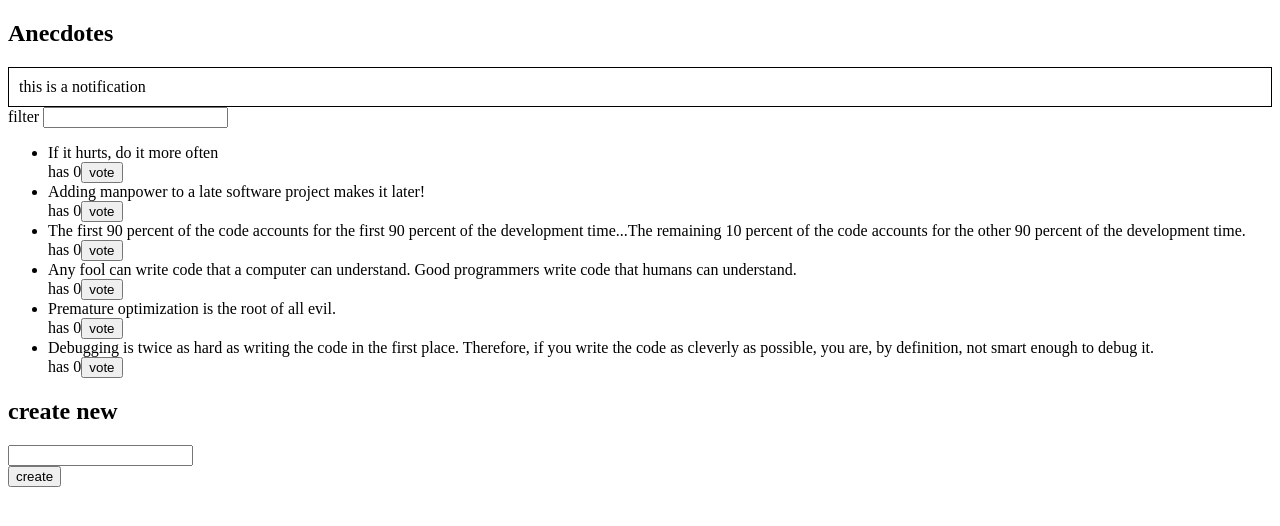
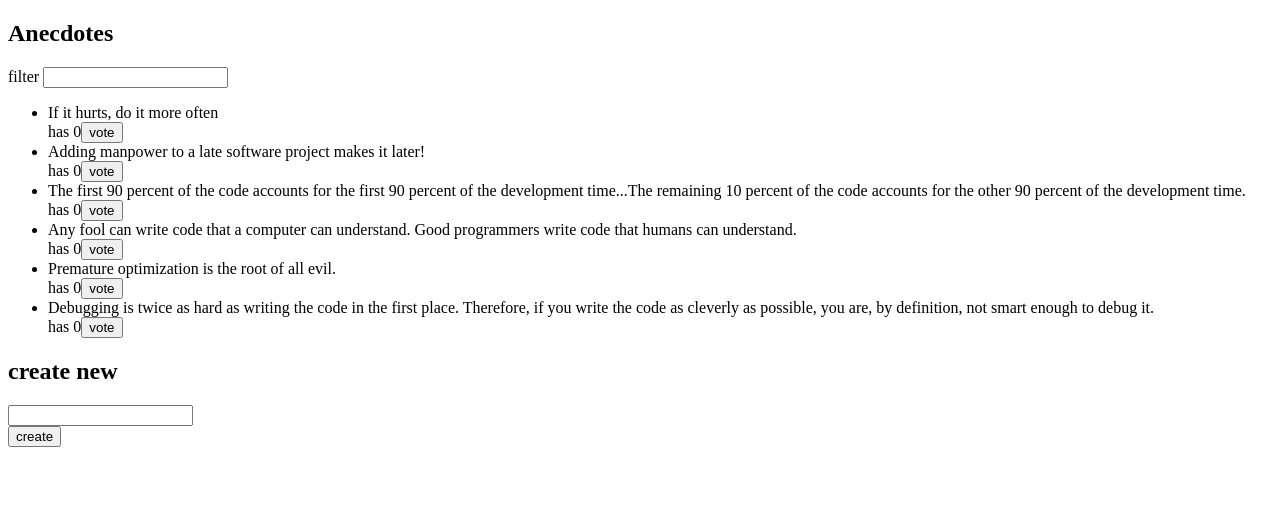
Before and after one commit to BradGrensewich/fullstackopen-exercises, a React (Vite) app in the folder 6/redux-anecdotes/: page / in a window 1280 px wide. Shown: the top 526 px of the page. Built offline with nearby package versions, Linux system fonts and the light colour scheme.

Commit message:
exercise 6.13

```diff
--- a/6/redux-anecdotes/src/components/AnecdoteForm.jsx
+++ b/6/redux-anecdotes/src/components/AnecdoteForm.jsx
@@ -1,5 +1,7 @@
 import { useDispatch } from 'react-redux';
+
 import { createAnecdote } from '../reducers/anecdoteReducer';
+import { setNotification } from '../reducers/notificationReducer';
 
 const AnecdoteForm = () => {
   const dispatch = useDispatch();
@@ -9,6 +11,8 @@ const AnecdoteForm = () => {
     const content = e.target.anecdote.value;
     e.target.anecdote.value = '';
     dispatch(createAnecdote(content));
+    dispatch(setNotification(`You added "${content}"`))
+
   };
   return (
     <form onSubmit={addAnecdote}>
--- a/6/redux-anecdotes/src/components/AnecdoteItem.jsx
+++ b/6/redux-anecdotes/src/components/AnecdoteItem.jsx
@@ -1,12 +1,15 @@
 /* eslint-disable react/prop-types */
 import { useDispatch } from 'react-redux';
+
 import { increaseVotesOf } from '../reducers/anecdoteReducer';
+import { setNotification } from '../reducers/notificationReducer';
 
 const AnecdoteItem = ({ anecdote }) => {
   const dispatch = useDispatch();
 
   const vote = (id) => {
     dispatch(increaseVotesOf(id));
+    dispatch(setNotification(`You voted "${anecdote.content}"`))
   };
   return (
     <li key={anecdote.id}>
--- a/6/redux-anecdotes/src/components/Notification.jsx
+++ b/6/redux-anecdotes/src/components/Notification.jsx
@@ -1,13 +1,20 @@
-import { useSelector } from 'react-redux';
+import { useSelector, useDispatch } from 'react-redux';
+
+import { removeNotification } from '../reducers/notificationReducer';
 
 const Notification = () => {
-  const notification = useSelector(state => state.notification);
+  const dispatch = useDispatch();
+  const message = useSelector((state) => state.notification);
   const style = {
     border: 'solid',
     padding: 10,
     borderWidth: 1,
   };
-  return <div style={style}>{notification}</div>;
+  if (message === '') {
+    return;
+  }
+  setTimeout(() => dispatch(removeNotification()), 5000);
+  return <div style={style}>{message}</div>;
 };
 
 export default Notification;
--- a/6/redux-anecdotes/src/reducers/notificationReducer.js
+++ b/6/redux-anecdotes/src/reducers/notificationReducer.js
@@ -2,13 +2,17 @@ import { createSlice } from '@reduxjs/toolkit';
 
 const notificationSlice = createSlice({
   name: 'notification',
-  initialState: 'this is a notification',
+  initialState: '',
   reducers: {
-    changeNotification(state, action) {
+    setNotification(state, action) {
       return action.payload;
+    },
+    removeNotification() {
+      return '';
     },
   },
 });
 
-export const { changeNotification } = notificationSlice.actions;
+export const { setNotification, removeNotification } =
+  notificationSlice.actions;
 export default notificationSlice.reducer;
```
